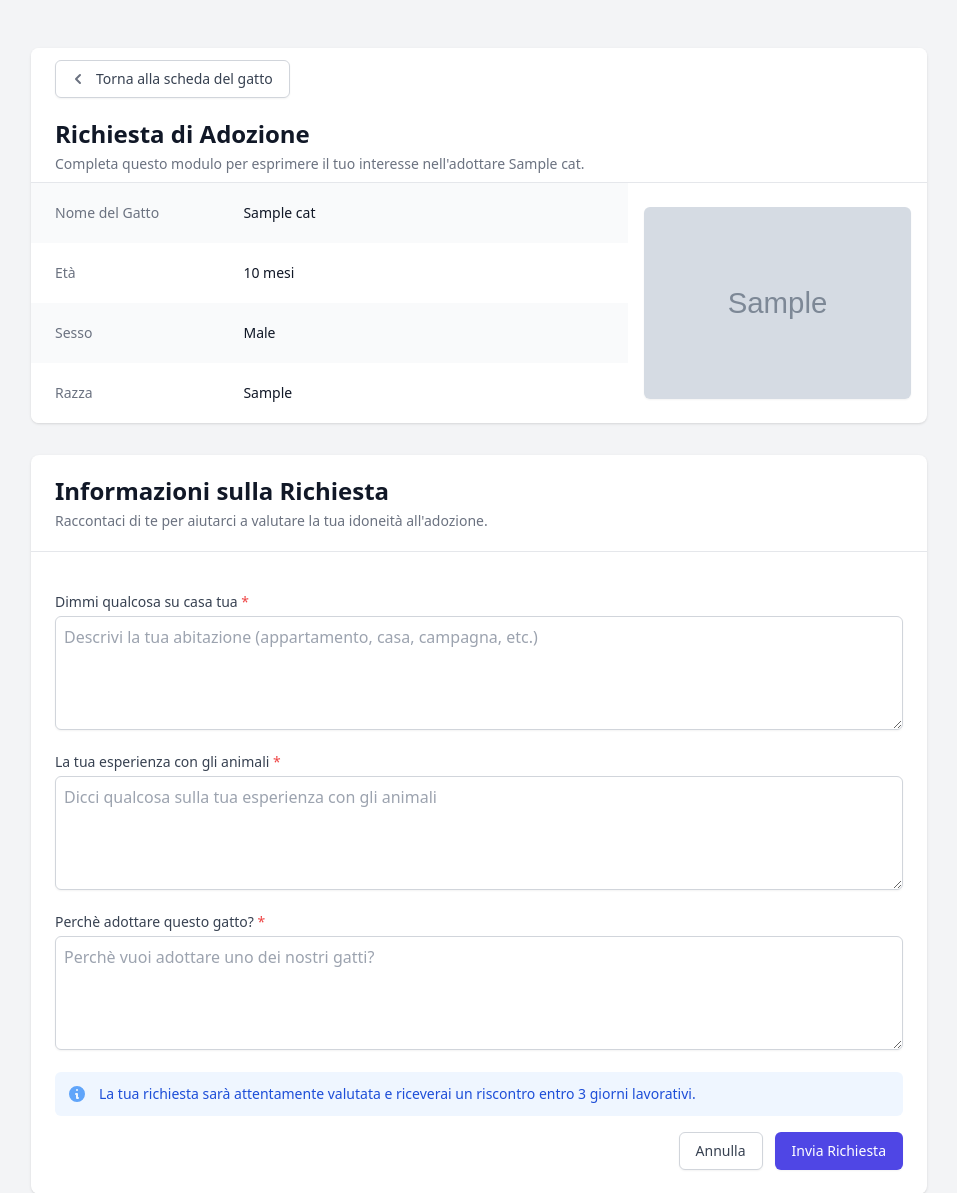
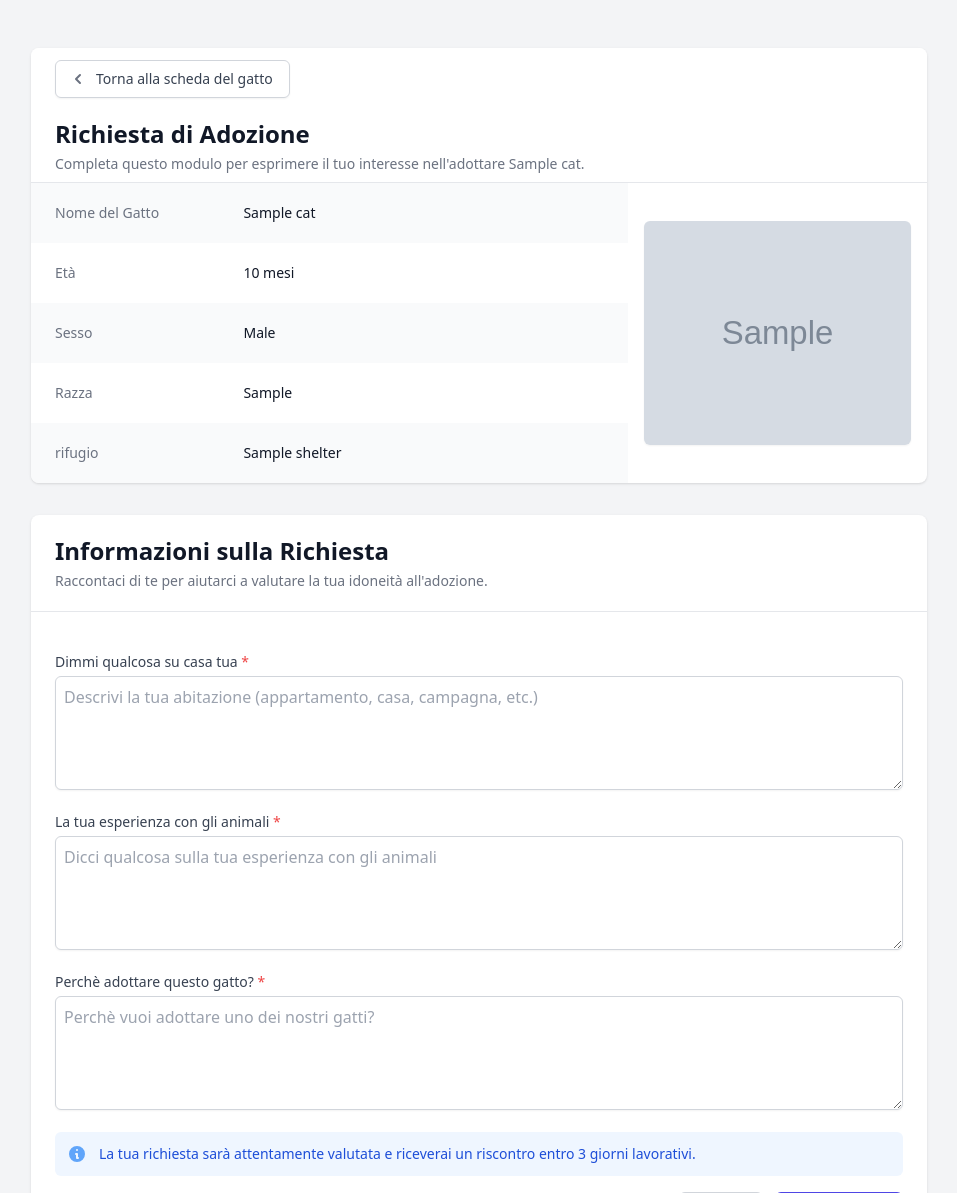
Before and after one commit to Alle-marchio/catadoption, a Django app: page /cats/1/adopt/ in a window 1280 px wide. Shown: the part 72-1265 px from the top of the page, without its empty margins (161-1118 px from the left). Run offline with Django 4.2, Linux system fonts and the light colour scheme; a user stored in the database is signed in; tables that the repository leaves empty hold one stand-in row (values such as "Sample post"); grey boxes marked "Sample" are stand-in pictures; some libraries are stand-ins or nearby versions.

Commit message:
fix redirect post adoption form. need review comment 144-169.

```diff
--- a/purrfect_homes/views.py
+++ b/purrfect_homes/views.py
@@ -151,12 +151,12 @@ class AdoptionRequestCreateView(LoginRequiredMixin, CreateView):
 
         # Check if cat is still available
         if form.instance.cat.adoption_status != 'available':
-            messages.error(self.request, _('Sorry, this cat is no longer available for adoption.'))
+            messages.error(self.request, _('Mi dispiace, questo gatto non è più disponibile per l\'adozione.'))
             return redirect('cat-detail', pk=form.instance.cat.pk)
 
         # Check if user has already submitted a request for this cat
         if AdoptionRequest.objects.filter(user=self.request.user, cat=form.instance.cat, status='pending').exists():
-            messages.error(self.request, _('You have already submitted a request for this cat.'))
+            messages.error(self.request, _('Hai già fatto una richiesta per questo gatto.'))
             return redirect('cat-detail', pk=form.instance.cat.pk)
 
         response = super().form_valid(form)
@@ -166,11 +166,11 @@ class AdoptionRequestCreateView(LoginRequiredMixin, CreateView):
         cat.adoption_status = 'reserved'
         cat.save()
 
-        messages.success(self.request, _('Your adoption request has been submitted successfully.'))
+        messages.success(self.request, _('La tua richiesta di adozione è andata a buon fine.'))
         return response
 
     def get_success_url(self):
-        return reverse('user-profile')
+        return reverse('home')
 
     def get_context_data(self, **kwargs):
         context = super().get_context_data(**kwargs)
--- a/templates/adoption/adoption_request_form.html
+++ b/templates/adoption/adoption_request_form.html
@@ -45,13 +45,16 @@
                         <dt class="text-sm font-medium text-gray-500">Razza</dt>
                         <dd class="mt-1 text-sm text-gray-900 sm:mt-0 sm:col-span-2">{{ cat.breed }}</dd>
                     </div>
+                    <div class="bg-gray-50 px-4 py-5 sm:grid sm:grid-cols-3 sm:gap-4 sm:px-6">
+                        <dt class="text-sm font-medium text-gray-500">rifugio</dt>
+                        <dd class="mt-1 text-sm text-gray-900 sm:mt-0 sm:col-span-2">{{ cat.shelter }}</dd>
                     </div>
-
+                </div>
                 <!-- Colonna con la foto del gatto -->
                 <div class="col-span-1 flex items-center justify-center p-4">
                     {% for photo in cat.photos.all %}
                         {% if forloop.first %}
-                <img src="{{ photo.image.url }}" alt="{{ cat.name }}" class="w-full h-48 object-cover rounded-md shadow-sm">
+                            <img src="{{ photo.image.url }}" alt="{{ cat.name }}" class="w-full h-56 object-cover rounded-md shadow-sm">
                         {% endif %}
                     {% empty %}
                         <div class="w-full max-w-xs h-48 bg-gray-200 rounded-md flex items-center justify-center">
```
Lines whose indentation alone changed are shown as unchanged.
